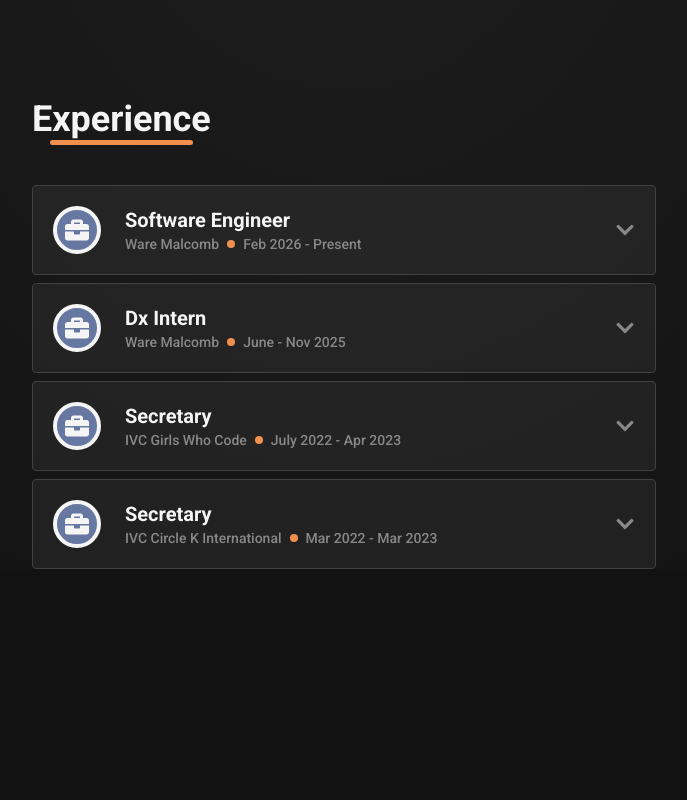
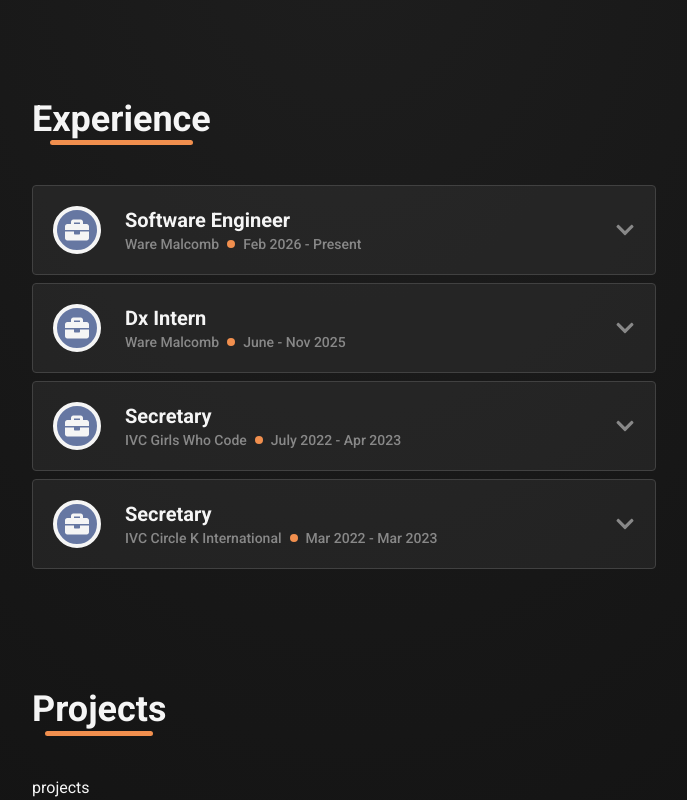
Before and after one commit to hnouizi/hnouizi.github.io, a React (Vite) app: page / in a window 1280 px wide. Shown: the part 1038-1838 px from the top of the page, without its empty margins (296-983 px from the left). Before the commit the page ends 1607 px from the top, so only its background shows below. Built offline with nearby package versions, Linux system fonts and the light colour scheme.

Commit message:
created projects page

```diff
--- a/src/App.tsx
+++ b/src/App.tsx
@@ -4,6 +4,7 @@ import Sidebar from "./components/Sidebar";
 import Home from "./components/Home";
 import Education from "./components/Education";
 import Experience from "./components/Experience";
+import Projects from "./components/Projects";
 import { useMediaQuery } from "react-responsive";
 
 const App = () => {
@@ -19,6 +20,7 @@ const App = () => {
 				<Home/>
 				<Education/>
 				<Experience/>
+				<Projects/>
 			</div>
 		</div>
 	)
--- /dev/null
+++ b/src/components/Projects.tsx
@@ -0,0 +1,16 @@
+import Heading from "./Heading";
+
+const Projects = () => {
+    return (
+        <div className="mt-30">
+            <Heading>
+                Projects
+            </Heading>
+            <div>
+                projects
+            </div>
+        </div>
+    )
+}
+
+export default Projects;
```
